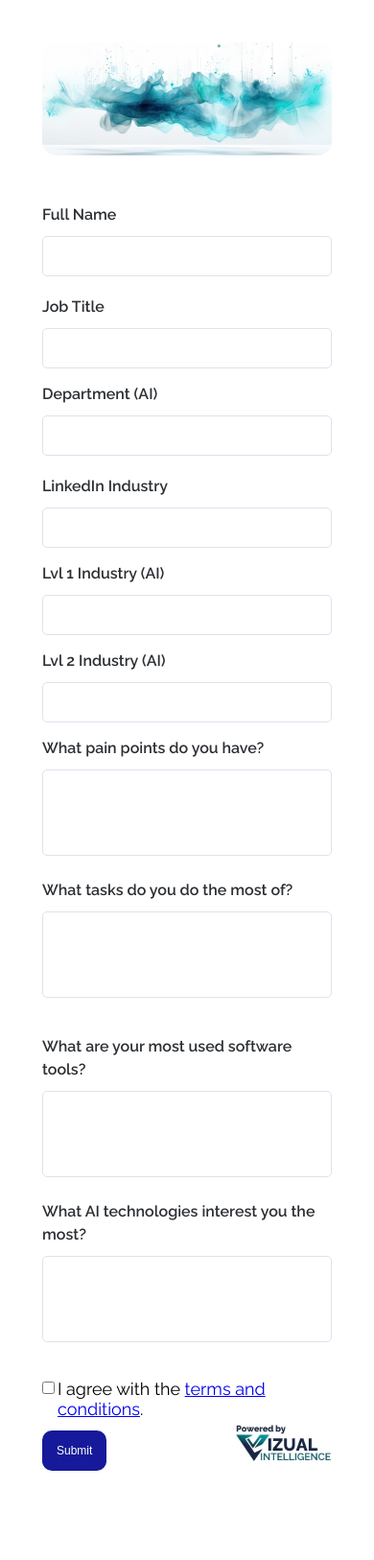
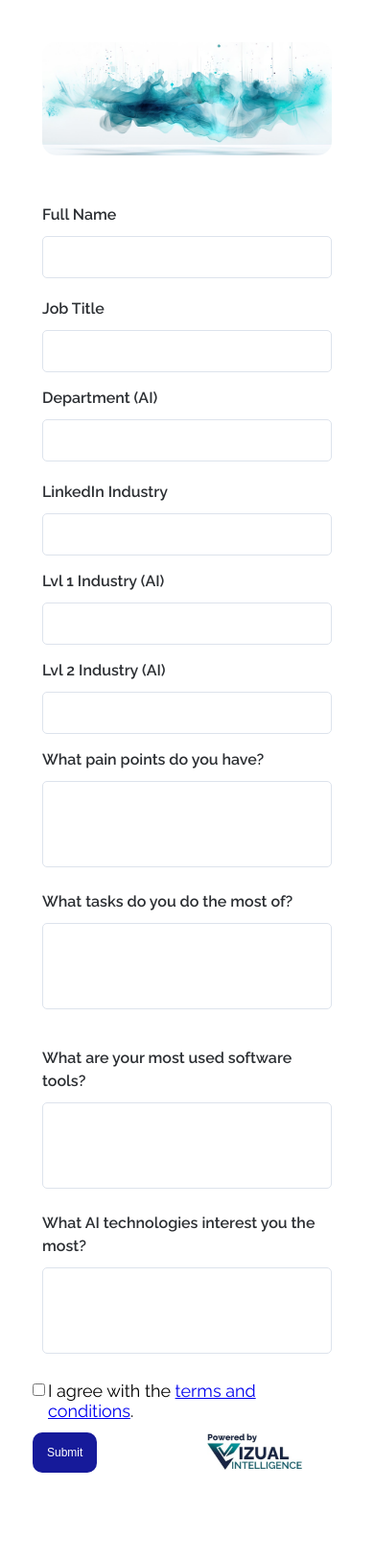
Before and after one commit to Akasmit/Flask-Form, a Flask app: page / in a window 390 px wide. Shown: the whole page at 96% size. After the commit the page ends 1535 px from the top, so only its background shows below. Run offline with Flask 3, Linux system fonts and the light colour scheme; some libraries are stand-ins or nearby versions.

Commit message:
First Update

```diff
--- a/app.py
+++ b/app.py
@@ -1,4 +1,22 @@
 from routes import app
+from flask import Flask
+# above are the old imports...
+# Import the routes after initializing the Flask app
+
+
+# from flask import Flask
+# app = Flask(__name__)
+# # Import routes after creating the app instance
+# from routes import *
+
+# if __name__ == '__main__':
+#      app.run(host="0.0.0.0", port=8000)
+
+
+# app = Flask(__name__)
 
 if __name__ == '__main__':
-    app.run(debug=True)
+    from routes import *
+    app.run(host="0.0.0.0", port=8000)
+else:
+    from routes import *
--- a/routes.py
+++ b/routes.py
@@ -1,12 +1,12 @@
 from flask import Flask, request, redirect, url_for, render_template
 from send_form_data import store_form_data
-
-app = Flask(__name__)
+# from app import app
 
 # @app.route('/')
 # def index():
 #     return render_template('newForm.html')  # Ensure this matches your HTML file name
 
+app = Flask(__name__)
 @app.route('/', methods=['POST', 'GET'])
 def submit_form():
     if request.method == 'POST':
--- a/templates/newForm.html
+++ b/templates/newForm.html
@@ -280,13 +280,13 @@
     align-items: center;
     justify-content: center;
     padding: 48px;
-    width: 100%;
+    width: auto;
     box-sizing: border-box;
 }
 
 .formbold-form-wrapper {
     margin: 0 auto;
-    max-width: 1000px;
+    max-width: 700px;
     width: 100%;
     background: white;
     padding: 40px;
@@ -335,7 +335,7 @@
     border: 1px solid #dde3ec;
     background: #ffffff;
     font-weight: 500;
-    font-size: 22px;
+    font-size: 18px;
     color: #536387;
     outline: none;
     resize: none;
@@ -485,7 +485,7 @@
     display: grid;
     grid-template-columns: 1fr 1fr;
     grid-template-rows: auto auto;
-    max-width: 1000px;
+    max-width: 700px;
     width: 100%;
     margin: 0 auto;
     padding: 20px;
@@ -605,7 +607,7 @@
             }
 
             .formbold-form-input {
-                font-size: 12px;
+                font-size: 14px;
             }
 
             .formbold-btn {
@@ -622,13 +630,21 @@
             .logo {
                 grid-row: 3 / span 1;
                 grid-column: 1 / span 1;
-                margin-top: 0;
+                margin-top: -5% !important;
                 margin-right: 20px;
             }
 
-            .container {
+            /* .container {
                 grid-template-columns: 1fr;
                 grid-template-rows: auto auto auto;
+            } */
+            .container {
+                display: grid;
+                grid-template-columns: 1fr;
+                grid-template-rows: auto auto auto;
+                width: 100%;
+                padding: 10px;
+                box-sizing: border-box;
             }
         }
 </style>
```
Also changed, not shown: other parts of templates/newForm.html (+24 -16 lines), __init__.py (renamed from app/__init__.py).
